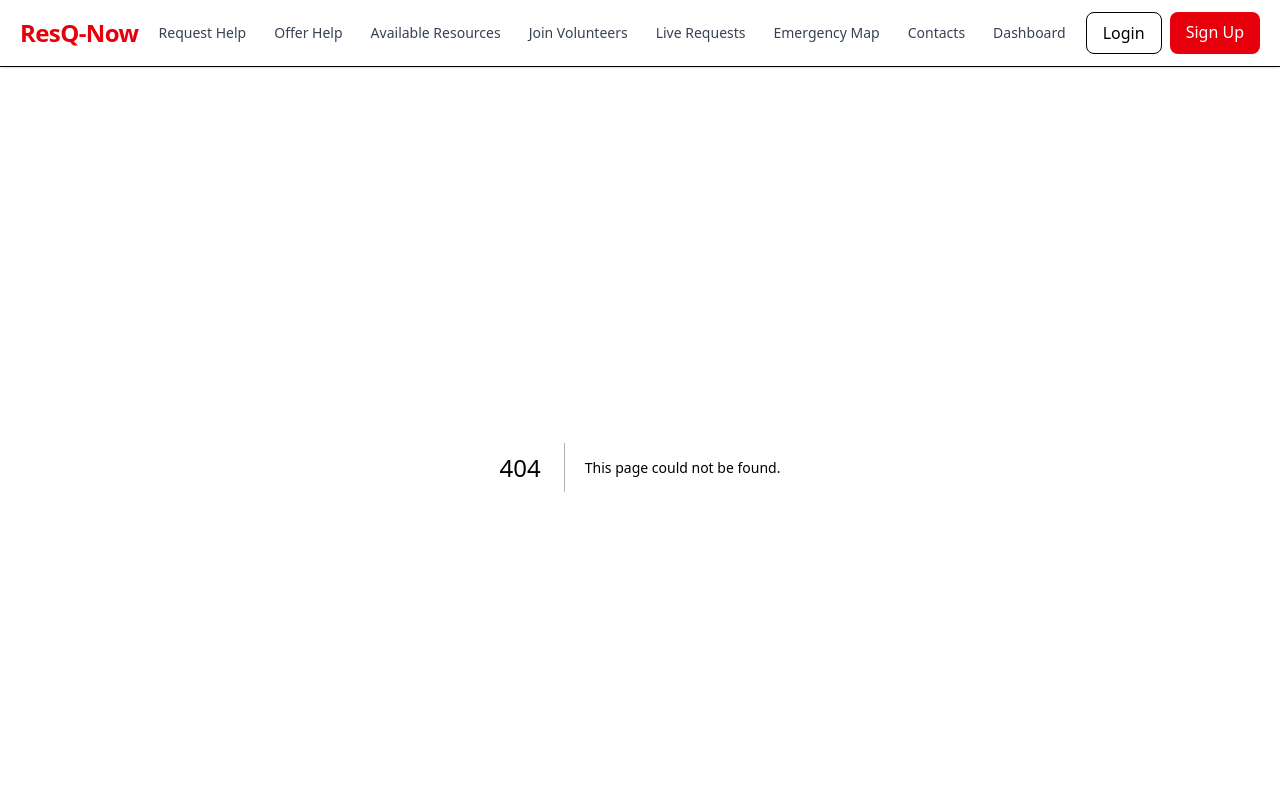
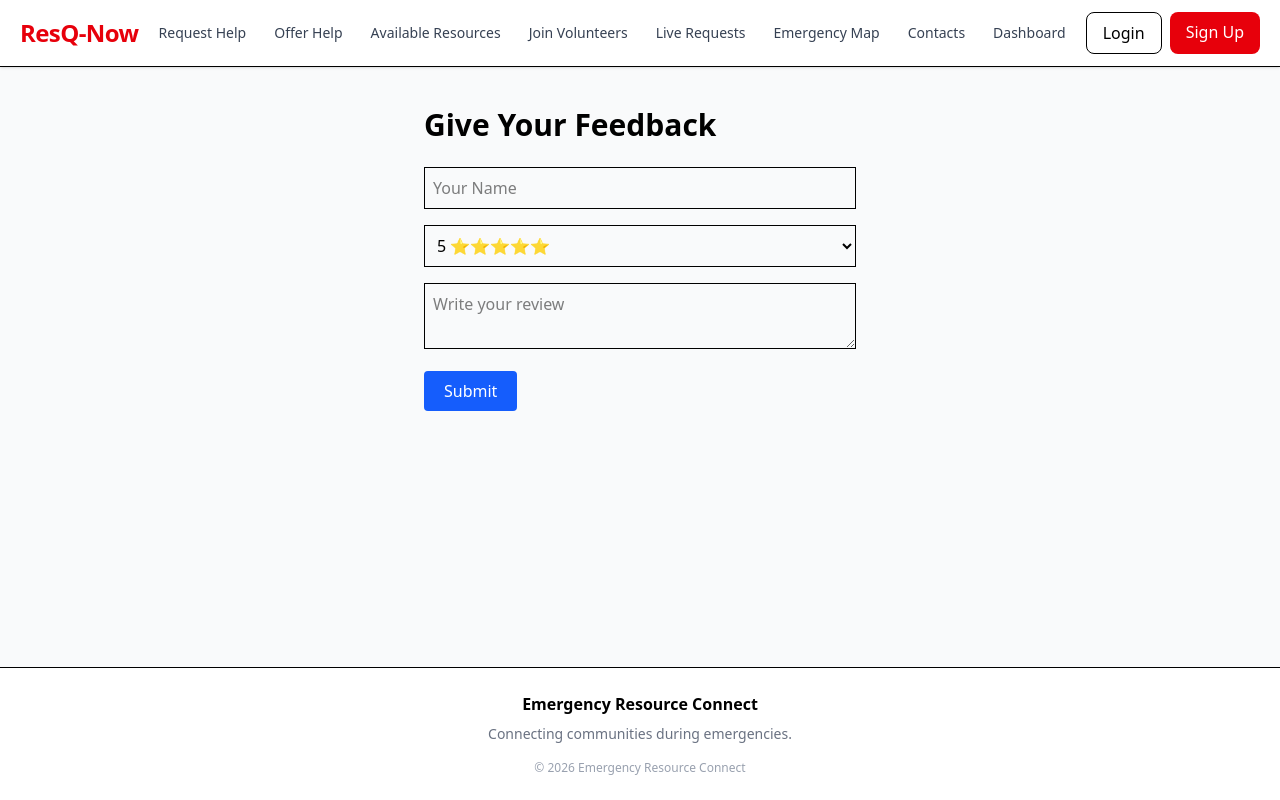
Before and after one commit to Nandinigupta6568/ResQ-Now_Sahyog, a Next.js app: page /review in a window 1280 px wide. Before the commit this address had no page. Shown: the top 800 px of the page. Built offline with nearby package versions, Linux system fonts and the light colour scheme.

Commit message:
Added review section

```diff
--- a/app/admin/page.tsx
+++ /dev/null
@@ -1,45 +0,0 @@
-import DashboardCard from "@/components/DashboardCard";
-
-export default function AdminPage() {
-  return (
-    <div className="p-10">
-      <h1 className="text-4xl font-bold mb-8">
-        Admin Dashboard
-      </h1>
-
-      <div className="grid grid-cols-1 md:grid-cols-3 gap-6">
-
-        <DashboardCard
-          title="Total Users"
-          count={0}
-        />
-
-        <DashboardCard
-          title="Blood Donors"
-          count={0}
-        />
-
-        <DashboardCard
-          title="Vehicles"
-          count={0}
-        />
-
-        <DashboardCard
-          title="Food Providers"
-          count={0}
-        />
-
-        <DashboardCard
-          title="Shelters"
-          count={0}
-        />
-
-        <DashboardCard
-          title="Emergency Requests"
-          count={0}
-        />
-
-      </div>
-    </div>
-  );
-}
--- /dev/null
+++ b/app/review/page.tsx
@@ -0,0 +1,96 @@
+"use client";
+
+import { useState } from "react";
+import { supabase } from "@/lib/supabase";
+
+export default function ReviewPage() {
+  const [name, setName] = useState("");
+  const [rating, setRating] = useState<number>(5);
+  const [message, setMessage] = useState("");
+  const [loading, setLoading] = useState(false);
+
+  async function submitReview() {
+  if (!name || !message) {
+    alert("Please fill all fields");
+    return;
+  }
+
+  const {
+    data: { user },
+  } = await supabase.auth.getUser();
+
+  if (!user) {
+    alert("Please login first");
+    return;
+  }
+
+  setLoading(true);
+
+  const { data, error } = await supabase
+  .from("reviews")
+  .insert({
+  name,
+  email: user.email,
+  rating,
+  message,
+  user_id: user.id,
+})
+  .select();
+
+console.log("USER =", user);
+console.log("DATA =", data);
+console.log("ERROR =", error);
+
+setLoading(false);
+
+if (error) {
+  alert(error.message);
+} else {
+    alert("Review Submitted!");
+
+    setName("");
+    setRating(5);
+    setMessage("");
+  }
+}
+  return (
+    <div className="max-w-lg mx-auto p-10">
+      <h1 className="text-3xl font-bold mb-6">Give Your Feedback</h1>
+
+      <input
+        className="border w-full p-2 mb-4"
+        placeholder="Your Name"
+        value={name}
+        onChange={(e) => setName(e.target.value)}
+      />
+
+      {/* FIXED rating input */}
+      <select
+  className="border w-full p-2 mb-4"
+  value={rating}
+  onChange={(e) => setRating(Number(e.target.value))}
+>
+  <option value={1}>1 ⭐</option>
+  <option value={2}>2 ⭐⭐</option>
+  <option value={3}>3 ⭐⭐⭐</option>
+  <option value={4}>4 ⭐⭐⭐⭐</option>
+  <option value={5}>5 ⭐⭐⭐⭐⭐</option>
+</select>
+
+      <textarea
+        className="border w-full p-2 mb-4"
+        placeholder="Write your review"
+        value={message}
+        onChange={(e) => setMessage(e.target.value)}
+      />
+
+      <button
+        onClick={submitReview}
+        disabled={loading}
+        className="bg-blue-600 text-white px-5 py-2 rounded"
+      >
+        {loading ? "Submitting..." : "Submit"}
+      </button>
+    </div>
+  );
+}
```
Also changed, not shown: 1 other file (tests, documents, lock files or other folders).
